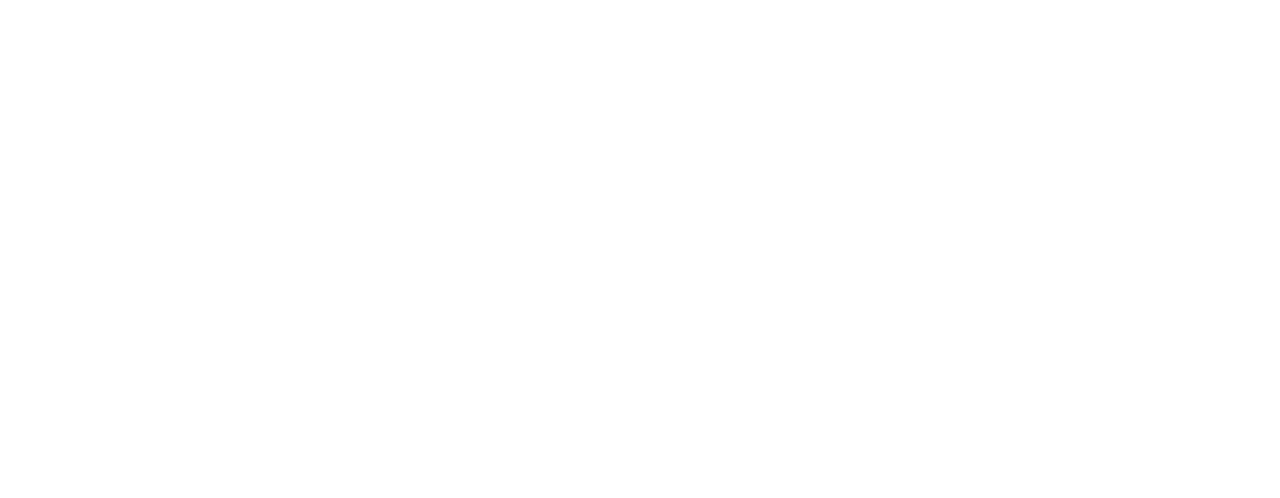
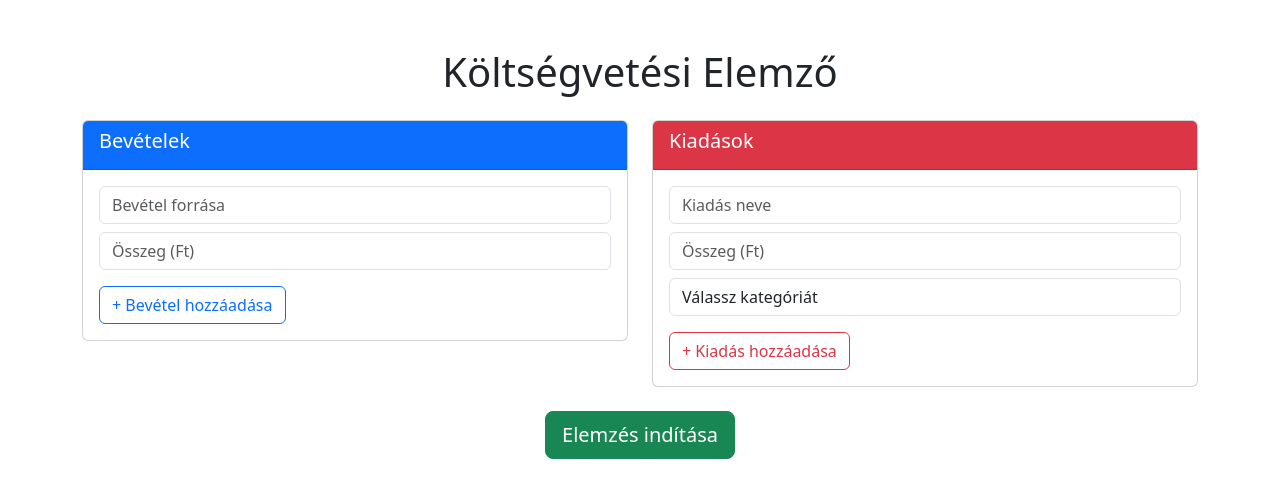
Before and after one commit to istvanjuhasz1212/KOLTSEGVETESIELEMZO_S7VVH5_JUHASZ, a plain HTML site: page FRONTEND/index.html in a window 1280 px wide. Drawn offline with nearby package versions, Linux system fonts and the light colour scheme.

Commit message:
Created form in index.html

```diff
--- a/FRONTEND/index.html
+++ b/FRONTEND/index.html
@@ -8,6 +8,78 @@
     <link rel="stylesheet" href="style.css">
 </head>
 <body>
+    <div class="container mt-5">
+        <h1 class="text-center mb-4">Költségvetési Elemző</h1>
+
+        <div class="row">
+            <div class="col-md-6">
+                <div class="card mb-4">
+                    <div class="card-header bg-primary text-white">
+                        <h5>Bevételek</h5>
+                    </div>
+                    <div class="card-body">
+                        <div id="income-container">
+                            <div class="income-item mb-3">
+                                <input type="text" class="form-control mb-2" placeholder="Bevétel forrása" required>
+                                <input type="number" class="form-control" placeholder="Összeg (Ft)" min="0" required>
+                            </div>
+                        </div>
+                        <button id="add-income" class="btn btn-outline-primary">+ Bevétel hozzáadása</button>
+                    </div>
+                </div>
+            </div>
+
+            <div class="col-md-6">
+                <div class="card mb-4">
+                    <div class="card-header bg-danger text-white">
+                        <h5>Kiadások</h5>
+                    </div>
+                    <div class="card-body">
+                        <div id="expense-container">
+                            <div class="expense-item mb-3">
+                                <input type="text" class="form-control mb-2" placeholder="Kiadás neve" required>
+                                <input type="number" class="form-control mb-2" placeholder="Összeg (Ft)" min="0" required>
+                                <select class="form-control" required>
+                                    <option value="">Válassz kategóriát</option>
+                                    <option value="Alapvető">Alapvető</option>
+                                    <option value="Szórakozás">Szórakozás</option>
+                                    <option value="Lakhatás">Lakhatás</option>
+                                    <option value="Közlekedés">Közlekedés</option>
+                                    <option value="Egészség">Egészség</option>
+                                    <option value="Egyéb">Egyéb</option>
+                                </select>
+                            </div>
+                        </div>
+                        <button id="add-expense" class="btn btn-outline-danger">+ Kiadás hozzáadása</button>
+                    </div>
+                </div>
+            </div>
+        </div>
+
+        <div class="text-center mb-4">
+            <button id="analyze-btn" class="btn btn-success btn-lg">Elemzés indítása</button>
+        </div>
+
+        <div id="results" class="d-none">
+            <div class="card mb-4">
+                <div class="card-header bg-info text-white">
+                    <h5>Eredmények</h5>
+                </div>
+                <div class="card-body">
+                    <div id="summary" class="mb-4"></div>
+                    <div id="chart-container" class="mb-4">
+                        <h5>Kiadások megoszlása</h5>
+                        <div id="category-chart"></div>
+                    </div>
+                    <div id="savings-chart-container">
+                        <h5>Megtakarítás/Hiány</h5>
+                        <div id="savings-chart"></div>
+                    </div>
+                </div>
+            </div>
+        </div>
+    </div>
+
     <script src="script.js"></script>
     <script src="https://cdn.jsdelivr.net/npm/bootstrap@5.3.0/dist/js/bootstrap.bundle.min.js"></script>
 </body>
```
